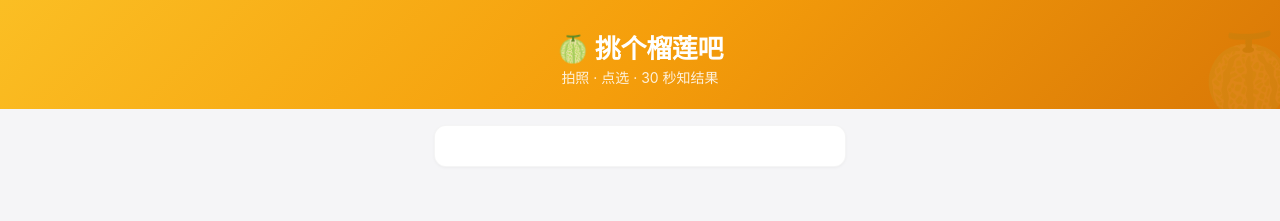
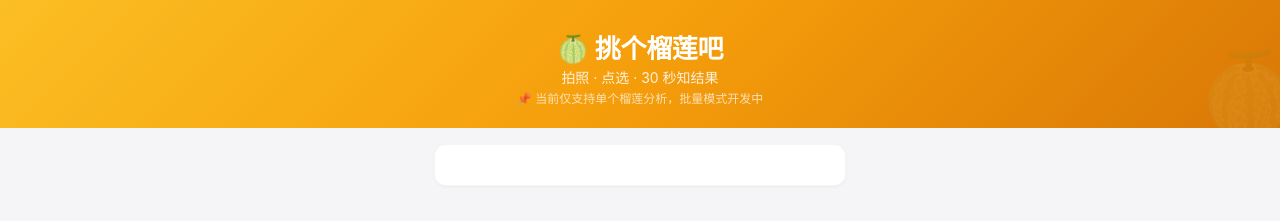
Before and after one commit to BiscuitsSAMA/durian-picker, a plain HTML site: page index.html in a window 1280 px wide. Drawn offline with Linux system fonts and the light colour scheme; no server answers.

Commit message:
🏷️ 标注仅支持单果分析，批量模式开发中

```diff
--- a/index.html
+++ b/index.html
@@ -66,7 +66,7 @@ body{font-family:-apple-system,'PingFang SC','Helvetica Neue',sans-serif;backgro
 </style>
 </head>
 <body>
-<div class="header"><h1>🍈 挑个榴莲吧</h1><p>拍照 · 点选 · 30 秒知结果</p></div>
+<div class="header"><h1>🍈 挑个榴莲吧</h1><p>拍照 · 点选 · 30 秒知结果</p><div style="font-size:12px;color:rgba(255,255,255,0.7);margin-top:2px">📌 当前仅支持单个榴莲分析，批量模式开发中</div></div>
 <div class="container">
 
 <!-- Config Guide (shown when no model available) -->
```
Also changed, not shown: 1 other file.
